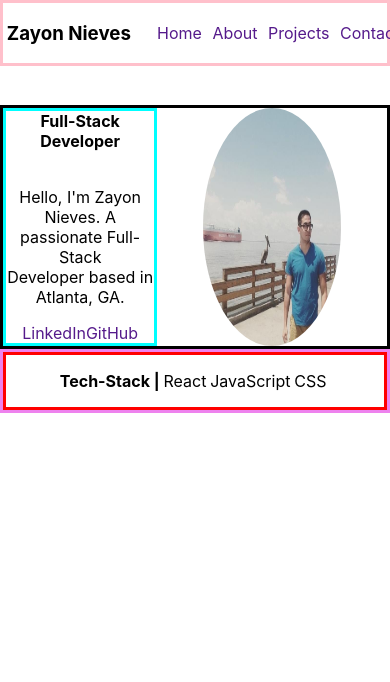
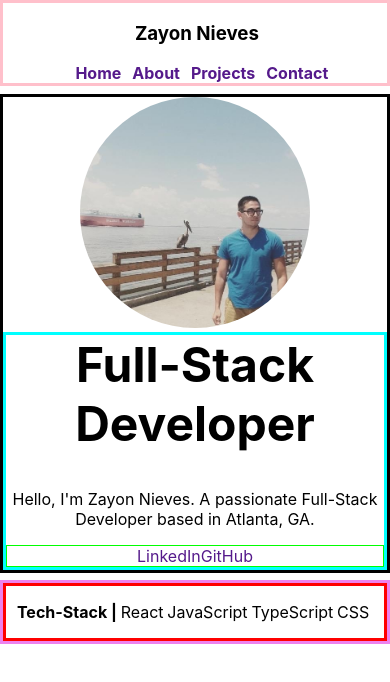
Before and after one commit to zznieves/portfolio, a React (Create React App) app: page / in a window 390 px wide. Shown: the top 682 px of the page. Built offline with nearby package versions, Linux system fonts and the light colour scheme.

Commit message:
added media queries for site to adjust to mobile devices

```diff
--- a/src/App.css
+++ b/src/App.css
@@ -49,12 +49,14 @@
 
   flex: 1 0 0;
 
-  margin-bottom: 10%;
+  margin-bottom: 5%;
 }
 
 .header-navBar {
 
   margin-right: 5%;
+
+  font-weight: bold;
 }
 
 .title {
@@ -92,6 +94,20 @@ a {
 
 }
 
+.intro > strong {
+
+  font-size: 300%;
+}
+
+.socials {
+
+  border: 1px solid lime;
+  width: fit-content;
+  margin-left: 15%;
+
+
+}
+
 
 
 
@@ -113,6 +129,8 @@ a {
   flex-direction: column;
 
   flex: 1 0 0;
+
+  margin-top: 2%;
 
 }
 
@@ -136,3 +154,35 @@ a {
 #tS-Title {
   margin-right: 1%;
 }
+
+
+@media screen and (max-width: 600px) {
+
+  .header, .home-content {
+    flex-direction: column;
+  }
+
+  #profilePic {
+    order: 1;
+  }
+
+  .intro {
+    order: 2;
+  }
+
+  .header {
+    margin-bottom: 2%;
+  }
+
+  .App {
+    min-width: 300px;
+
+  }
+
+  .socials {
+    width: auto;
+    margin: 0;
+  }
+
+
+}
--- a/src/App.js
+++ b/src/App.js
@@ -18,10 +18,17 @@ function App() {
               info: 'JavaScript'
             },
             {
+              info: 'TypeScript'
+            },
+            {
               info: 'CSS'
             }
           ]}
         />
+      </div>
+
+      <div className='flexbox-container aboutPage'>
+
       </div>
     </div>
   );
--- a/src/components/SocialMedia.js
+++ b/src/components/SocialMedia.js
@@ -11,7 +11,7 @@ const SocialMedia = (props) => {
 
     // return a Component(HTML/JSX)
     return (
-        <div>{
+        <div className='socials'>{
             websites.map((website, index) => {
 
                 return <a
```
